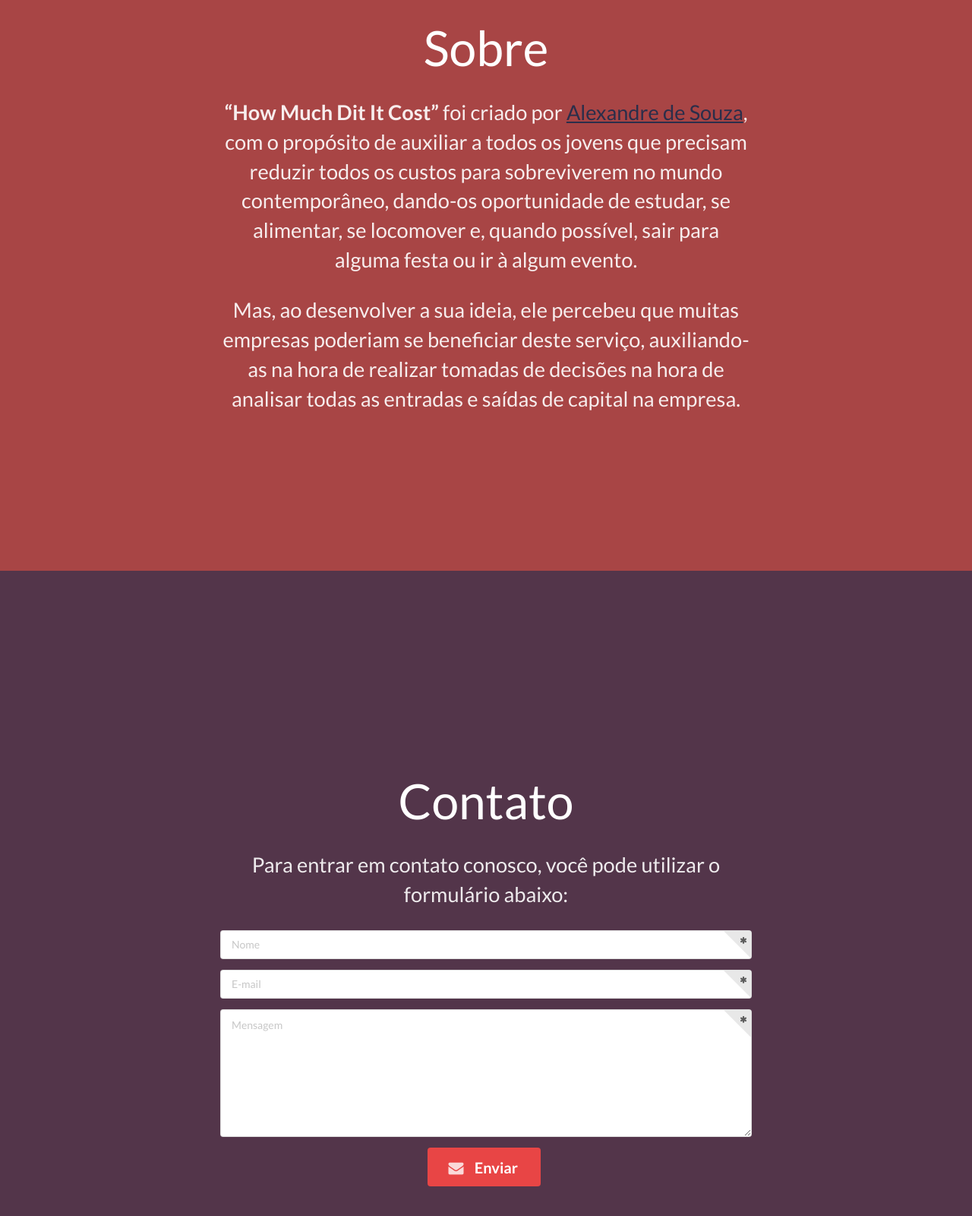
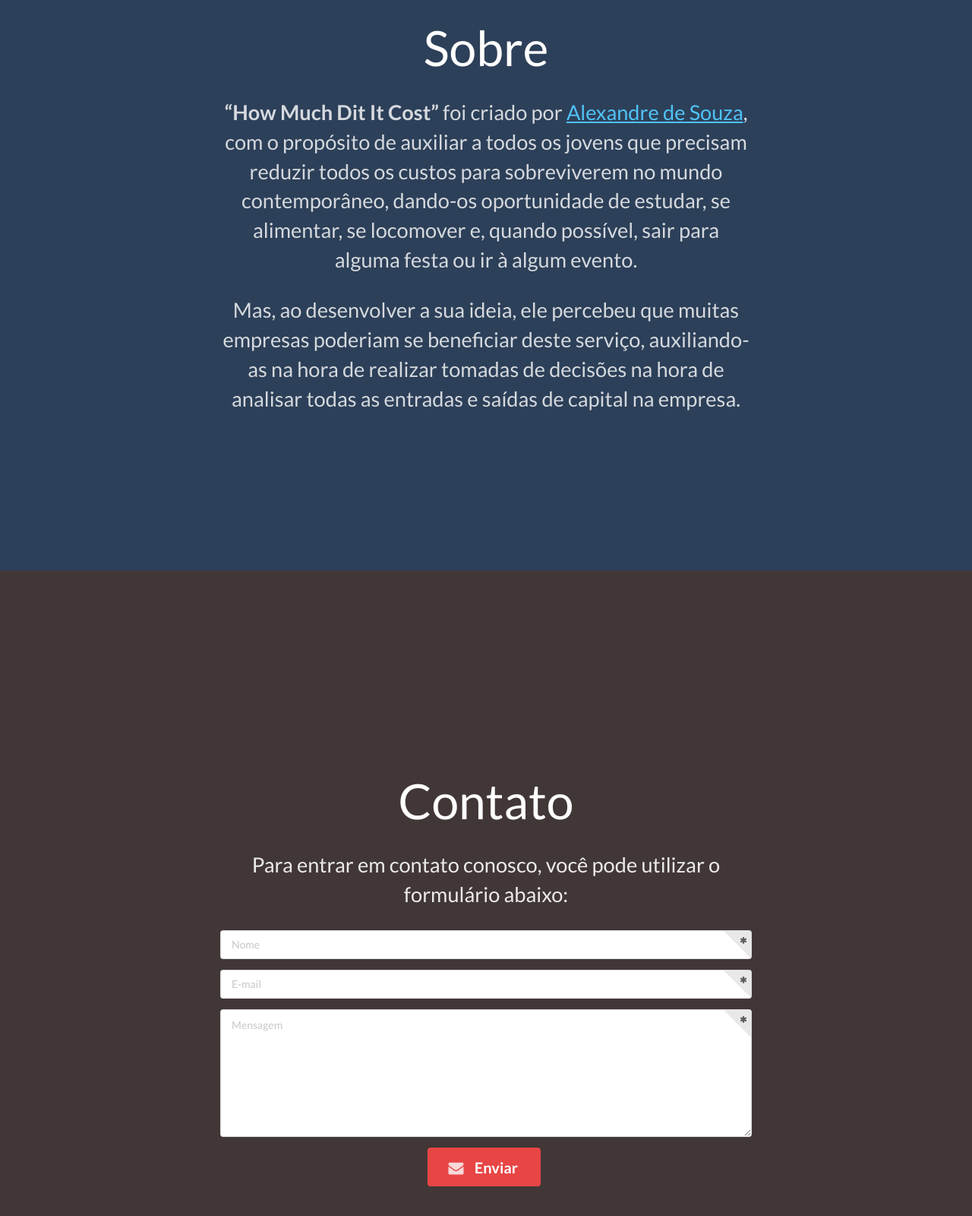
Before and after one commit to aleDsz/howmuchdiditcost-website, a website: page src/index.html in a window 1280 px wide. Shown: the part 1740-3340 px from the top of the page at 76% size. Drawn offline with nearby package versions, Linux system fonts and the light colour scheme.

Commit message:
Change colors Change className of divisions

```diff
--- a/src/css/style.css
+++ b/src/css/style.css
@@ -19,8 +19,12 @@
 	background: #903749;
 }
 
-.ui.third.inverted.segment {
-	background: #A84545;
+.ui.tertiary.inverted.segment {
+	background: #2D4059;
+}
+
+.ui.quaternary.inverted.segment {
+	background: #423737;
 }
 
 .ui.last.inverted.segment {
@@ -50,7 +54,7 @@
 }
 
 .ui.link {
-	color: #2B2E4A;
+	color: #4FC3F7;
 	text-decoration: underline;
 }
 
--- a/src/index.html
+++ b/src/index.html
@@ -92,7 +92,7 @@
 
 			</div>
 
-			<div class="ui third inverted vertical masthead center aligned segment">
+			<div class="ui tertiary inverted vertical masthead center aligned segment">
 
 				<!-- Sobre -->
 				<div class="ui text container">
@@ -112,7 +112,7 @@
 
 			</div>
 
-			<div class="ui last inverted vertical masthead center aligned segment footer">
+			<div class="ui quaternary inverted vertical masthead center aligned segment footer">
 
 				<!-- Contato -->
 				<div class="ui text container">
@@ -158,7 +158,7 @@
 
 			</div>
 
-			<div class="ui primary inverted vertical masthead center aligned segment">
+			<div class="ui last inverted vertical masthead center aligned segment">
 
 				<!-- Footer -->
 				<div class="ui text container">
```
